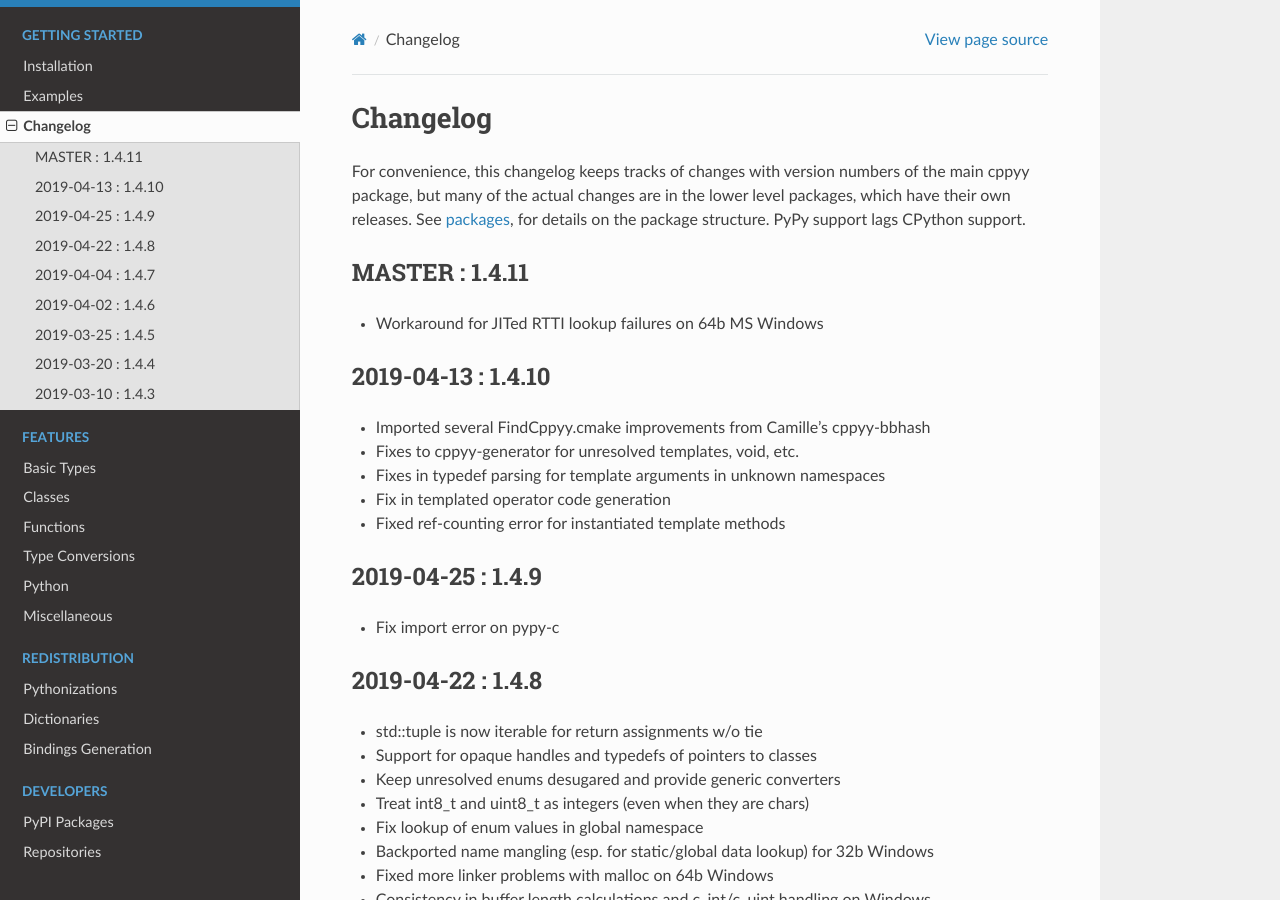
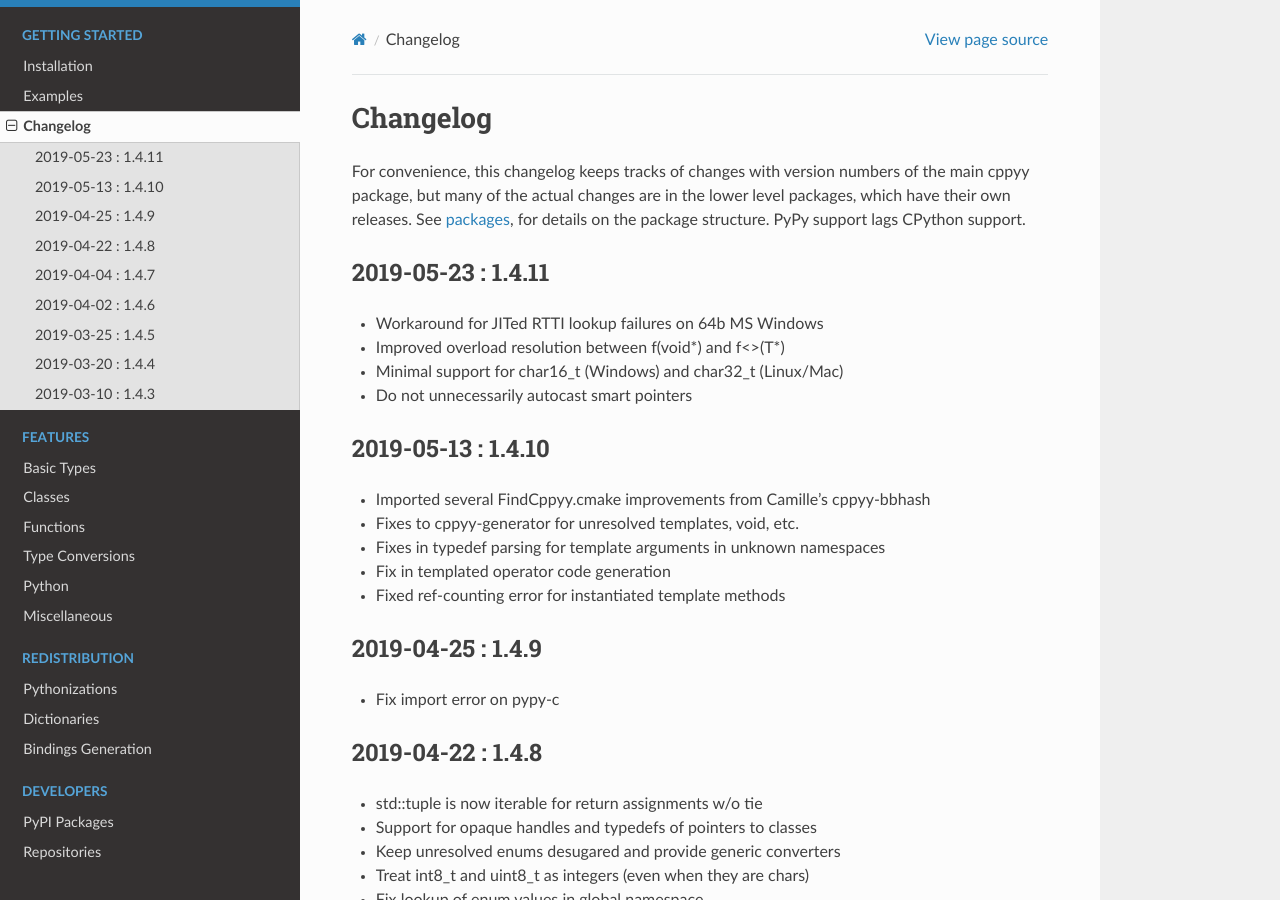
Before and after one commit to wlav/cppyy, a Sphinx documentation site: the page built from doc/source/changelog.rst, in a window 1280 px wide and 900 px high. Built offline with Sphinx 7.4.7 and the Read the Docs theme 2.0.0, drawn with Linux system fonts in a browser that asks for light colours.

Commit message:
update changelog for release 1.4.11

```diff
--- a/doc/source/changelog.rst
+++ b/doc/source/changelog.rst
@@ -10,13 +10,16 @@
 PyPy support lags CPython support.
 
 
-MASTER : 1.4.11
----------------
+2019-05-23 : 1.4.11
+-------------------
 
 * Workaround for JITed RTTI lookup failures on 64b MS Windows
+* Improved overload resolution between f(void*) and f<>(T*)
+* Minimal support for char16_t (Windows) and char32_t (Linux/Mac)
+* Do not unnecessarily autocast smart pointers
 
 
-2019-04-13 : 1.4.10
+2019-05-13 : 1.4.10
 -------------------
 
 * Imported several FindCppyy.cmake improvements from Camille's cppyy-bbhash
```
